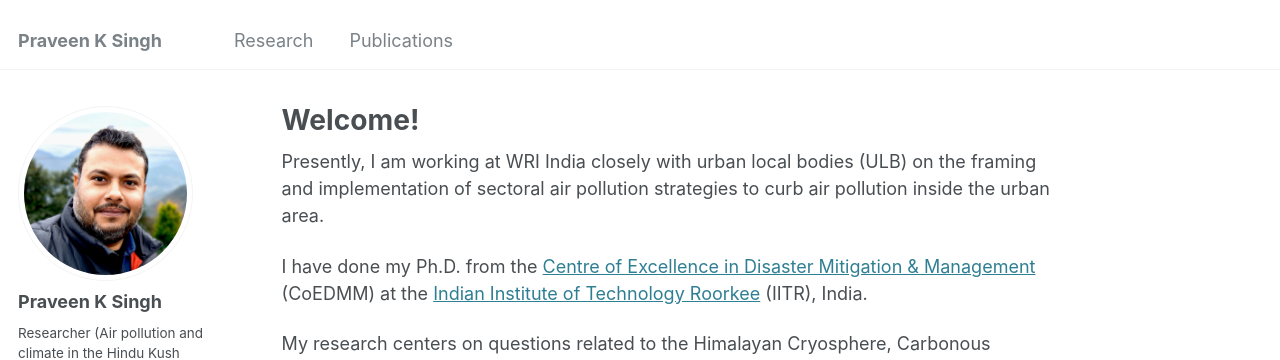
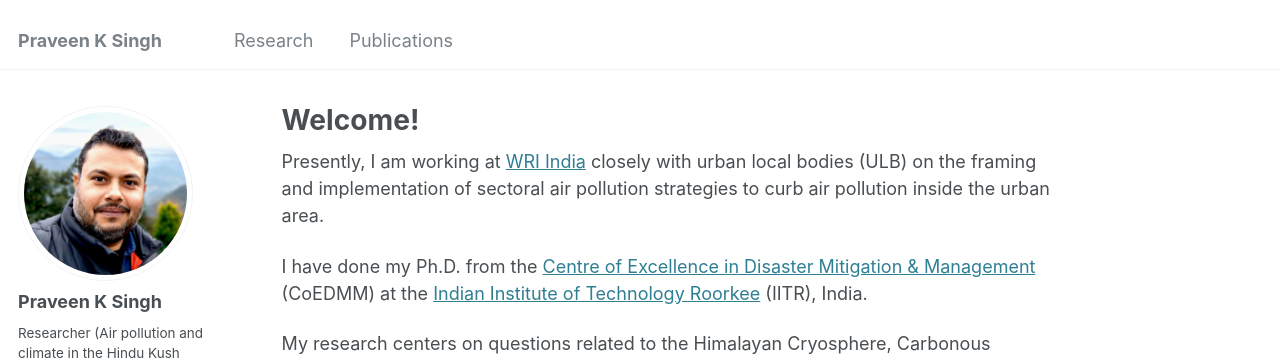
Before and after one commit to singhpraveenk/praveenksingh.github.io, a Jekyll site: the page built from _pages/about.md, in a window 1280 px wide. Shown: the top 360 px of the page. Built offline with Jekyll 4.4.1, drawn with Linux system fonts in a browser that asks for light colours; some web fonts are replaced; part of the change alters nothing that is shown.

```diff
--- a/_pages/about.md
+++ b/_pages/about.md
@@ -8,7 +8,7 @@ redirect_from:
   - /about.html
 ---
 
-Presently, I am working at WRI India closely with urban local bodies (ULB) on the framing and implementation of sectoral air pollution strategies to curb air pollution inside the urban area.
+Presently, I am working at <a herf="https://wri-india.org/" target="_blank">WRI India</a> closely with urban local bodies (ULB) on the framing and implementation of sectoral air pollution strategies to curb air pollution inside the urban area.
 
 I have done my Ph.D. from the <a href="https://iitr.ac.in/Centres/Centre%20of%20Excellence%20in%20Disaster%20Mitigation%20and%20Management/Home.html" target="_blank">Centre of Excellence in Disaster Mitigation & Management</a> (CoEDMM) at the <a href="https://iitr.ac.in/" target="_blank">Indian Institute of Technology Roorkee</a> (IITR), India.
 
```
